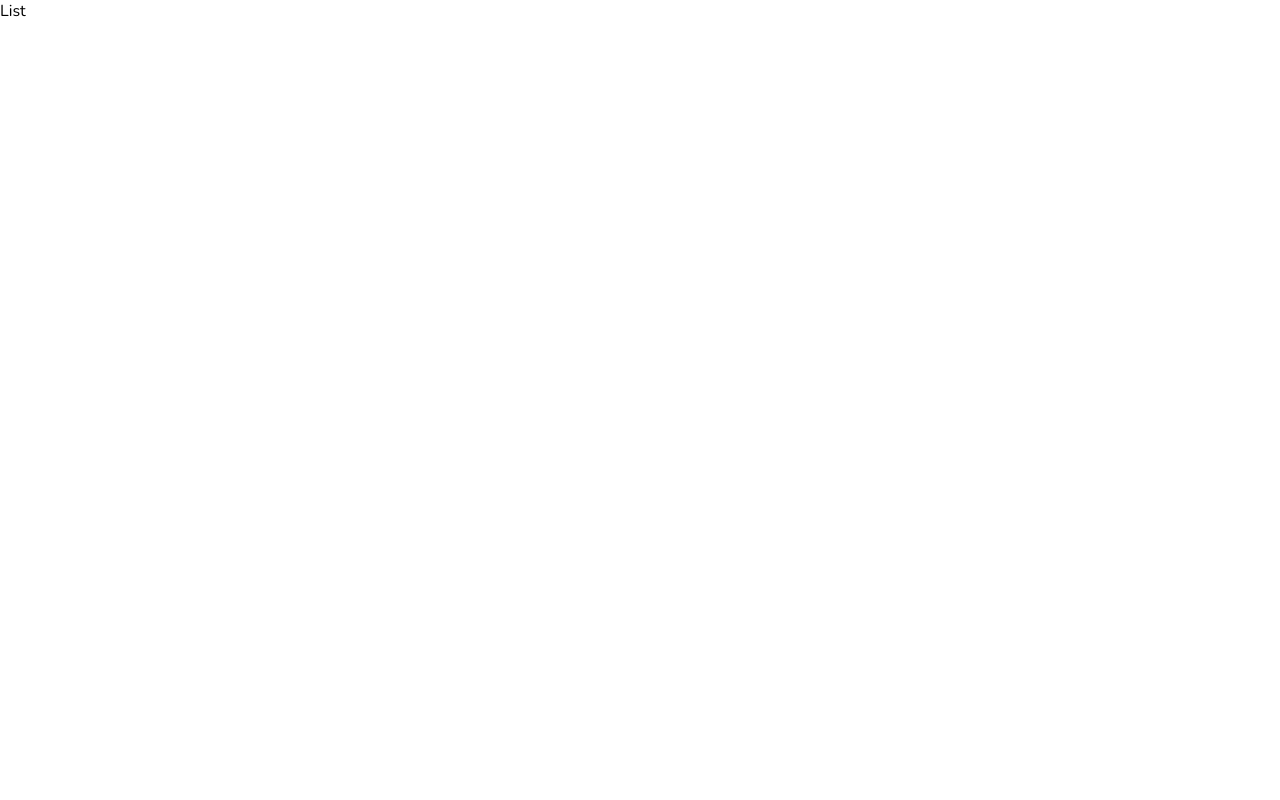
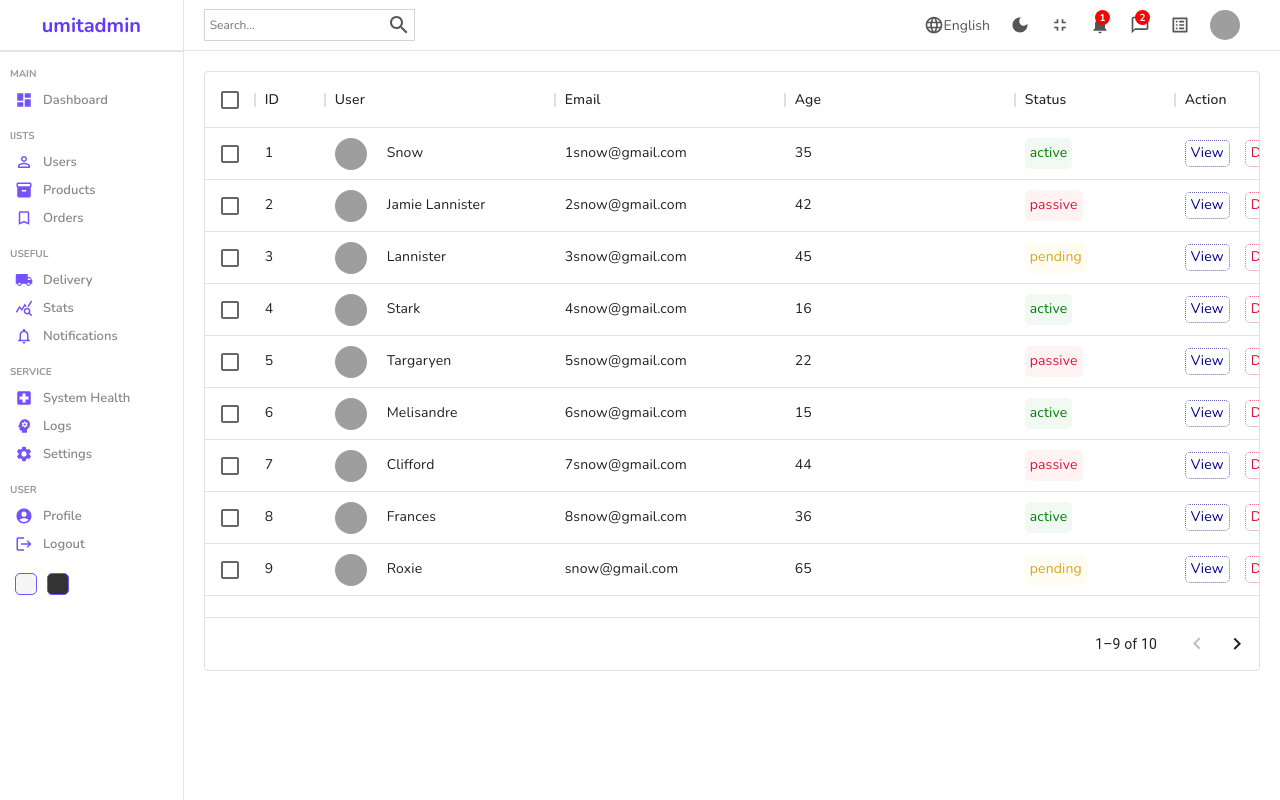
Before and after one commit to umit-turk/React-Admin-Panel, a React (Create React App) app: page /users in a window 1280 px wide. Built offline with nearby package versions, Linux system fonts and the light colour scheme; grey boxes are pictures that could not be loaded.

Commit message:
react muı datatable

```diff
--- a/package.json
+++ b/package.json
@@ -7,6 +7,7 @@
     "@emotion/styled": "^11.8.1",
     "@mui/icons-material": "^5.6.2",
     "@mui/material": "^5.6.4",
+    "@mui/x-data-grid": "^5.11.1",
     "cra-template": "1.2.0",
     "react": "^18.1.0",
     "react-circular-progressbar": "^2.0.4",
--- /dev/null
+++ b/src/components/datatable/Datatable.jsx
@@ -0,0 +1,36 @@
+import React from "react";
+import "./datatable.scss";
+import { DataGrid } from "@mui/x-data-grid";
+import { userColumns, userRows } from "../../datatablesource";
+
+const Datatable = () => {
+  const actionColumn = [
+    {
+      field: "action",
+      headerName: "Action",
+      width: 200,
+      renderCell: () => {
+        return (
+          <div className="cellAction">
+            <div className="viewButton">View</div>
+            <div className="deleteButton">Delete</div>
+          </div>
+        );
+      },
+    },
+  ];
+
+  return (
+    <div className="datatable">
+      <DataGrid
+        rows={userRows}
+        columns={userColumns.concat(actionColumn)}
+        pageSize={9}
+        rowsPerPageOptions={[9]}
+        checkboxSelection
+      />
+    </div>
+  );
+};
+
+export default Datatable;
--- /dev/null
+++ b/src/components/datatable/datatable.scss
@@ -0,0 +1,56 @@
+.datatable{
+    height: 600px;
+    padding: 20px;
+
+    .cellWithImg {
+        display: flex;
+        align-items: center;
+
+        .cellImg{
+            width: 32px;
+            height: 32px;
+            border-radius: 50%;
+            object-fit: cover;
+            margin-right: 20px;
+        }
+    }
+
+    .cellWithStatus{
+        padding: 5px;
+        border-radius: 5px;
+
+        &.active{
+            background-color: rgba(0, 128, 0, 0.05);
+            color: green;
+        }
+        &.pending{
+            background-color: rgba(255, 217, 0, 0.05);
+            color: goldenrod;
+        }
+        &.passive{
+            background-color: rgba(255, 0, 0, 0.05);
+            color: crimson;
+        }
+    }
+
+    .cellAction{
+        display: flex;
+        align-items: center;
+        gap: 15px;
+
+        .viewButton{
+            padding: 2px 5px;
+            border-radius: 5px;
+            color: darkblue;
+            border: 1px dotted rgba(0, 0, 139, 0.596);
+            cursor: pointer;
+        }
+        .deleteButton{
+            padding: 2px 5px;
+            border-radius: 5px;
+            color: crimson;
+            border: 1px dotted rgba(220, 20, 60, 0.6);
+            cursor: pointer;
+        }
+    }
+}
--- /dev/null
+++ b/src/datatablesource.js
@@ -0,0 +1,119 @@
+export const userColumns = [
+  { field: "id", headerName: "ID", width: 70 },
+  {
+    field: "user",
+    headerName: "User",
+    width: 230,
+    renderCell: (params) => {
+      return (
+        <div className="cellWithImg">
+          <img className="cellImg" src={params.row.img} alt="avatar" />
+          {params.row.username}
+        </div>
+      );
+    },
+  },
+  {
+    field: "email",
+    headerName: "Email",
+    width: 230,
+  },
+  {
+    field: "age",
+    headerName: "Age",
+    width: 230,
+  },
+
+  {
+    field: "status",
+    headerName: "Status",
+    width: 160,
+    renderCell: (params) => {
+      return <div className={`cellWithStatus ${params.row.status}`}>{params.row.status}</div>;
+    },
+  },
+];
+
+//temporary data
+export const userRows = [
+  {
+    id: 1,
+    username: "Snow",
+    img: "https://images.pexels.com/photos/1820770/pexels-photo-1820770.jpeg?auto=compress&cs=tinysrgb&dpr=2&w=500",
+    status: "active",
+    email: "1snow@gmail.com",
+    age: 35,
+  },
+  {
+    id: 2,
+    username: "Jamie Lannister",
+    img: "https://images.pexels.com/photos/1820770/pexels-photo-1820770.jpeg?auto=compress&cs=tinysrgb&dpr=2&w=500",
+    email: "2snow@gmail.com",
+    status: "passive",
+    age: 42,
+  },
+  {
+    id: 3,
+    username: "Lannister",
+    img: "https://images.pexels.com/photos/1820770/pexels-photo-1820770.jpeg?auto=compress&cs=tinysrgb&dpr=2&w=500",
+    email: "3snow@gmail.com",
+    status: "pending",
+    age: 45,
+  },
+  {
+    id: 4,
+    username: "Stark",
+    img: "https://images.pexels.com/photos/1820770/pexels-photo-1820770.jpeg?auto=compress&cs=tinysrgb&dpr=2&w=500",
+    email: "4snow@gmail.com",
+    status: "active",
+    age: 16,
+  },
+  {
+    id: 5,
+    username: "Targaryen",
+    img: "https://images.pexels.com/photos/1820770/pexels-photo-1820770.jpeg?auto=compress&cs=tinysrgb&dpr=2&w=500",
+    email: "5snow@gmail.com",
+    status: "passive",
+    age: 22,
+  },
+  {
+    id: 6,
+    username: "Melisandre",
+    img: "https://images.pexels.com/photos/1820770/pexels-photo-1820770.jpeg?auto=compress&cs=tinysrgb&dpr=2&w=500",
+    email: "6snow@gmail.com",
+    status: "active",
+    age: 15,
+  },
+  {
+    id: 7,
+    username: "Clifford",
+    img: "https://images.pexels.com/photos/1820770/pexels-photo-1820770.jpeg?auto=compress&cs=tinysrgb&dpr=2&w=500",
+    email: "7snow@gmail.com",
+    status: "passive",
+    age: 44,
+  },
+  {
+    id: 8,
+    username: "Frances",
+    img: "https://images.pexels.com/photos/1820770/pexels-photo-1820770.jpeg?auto=compress&cs=tinysrgb&dpr=2&w=500",
+    email: "8snow@gmail.com",
+    status: "active",
+    age: 36,
+  },
+  {
+    id: 9,
+    username: "Roxie",
+    img: "https://images.pexels.com/photos/1820770/pexels-photo-1820770.jpeg?auto=compress&cs=tinysrgb&dpr=2&w=500",
+    email: "snow@gmail.com",
+    status: "pending",
+    age: 65,
+  },
+  {
+    id: 10,
+    username: "Roxie",
+    img: "https://images.pexels.com/photos/1820770/pexels-photo-1820770.jpeg?auto=compress&cs=tinysrgb&dpr=2&w=500",
+    email: "snow@gmail.com",
+    status: "active",
+    age: 65,
+  },
+];
--- a/src/pages/list/List.jsx
+++ b/src/pages/list/List.jsx
@@ -1,8 +1,17 @@
 import React from "react";
 import './list.scss';
+import Sidebar from '../../components/sidebar/Sidebar'
+import Navbar from '../../components/navbar/Navbar'
+import Datatable from "../../components/datatable/Datatable";
 
 function List() {
-  return <div>List</div>;
+  return <div className="list">
+    <Sidebar />
+    <div className="listContainer">
+      <Navbar />
+      <Datatable />
+    </div>
+  </div>;
 }
 
 export default List;
--- a/src/pages/list/list.scss
+++ b/src/pages/list/list.scss
@@ -0,0 +1,7 @@
+.list{
+    display: flex;
+    width: 100%;
+    .listContainer{
+        flex: 6;
+    }
+}
```
Also changed, not shown: 1 other file (tests, documents, lock files or other folders).
